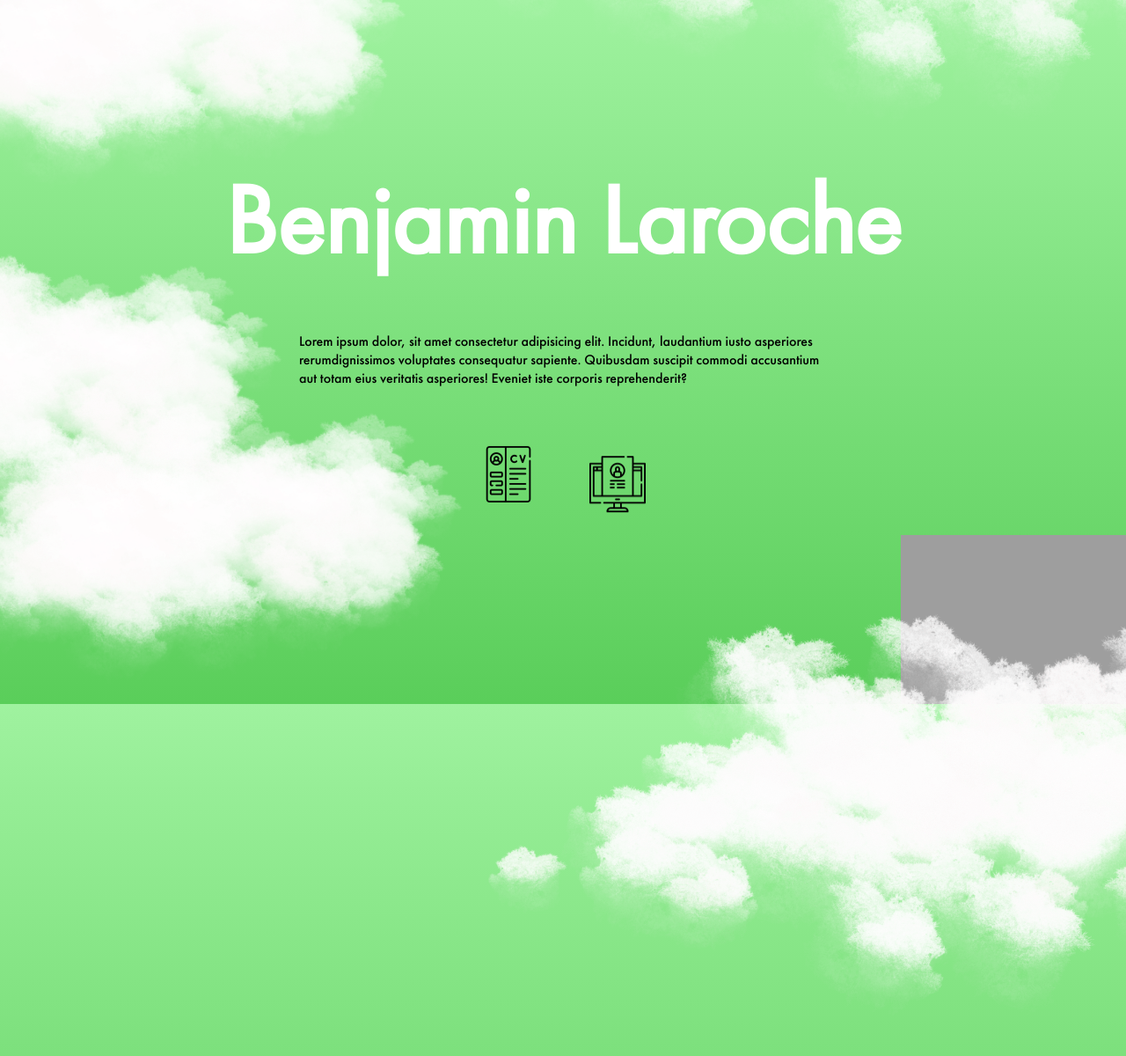
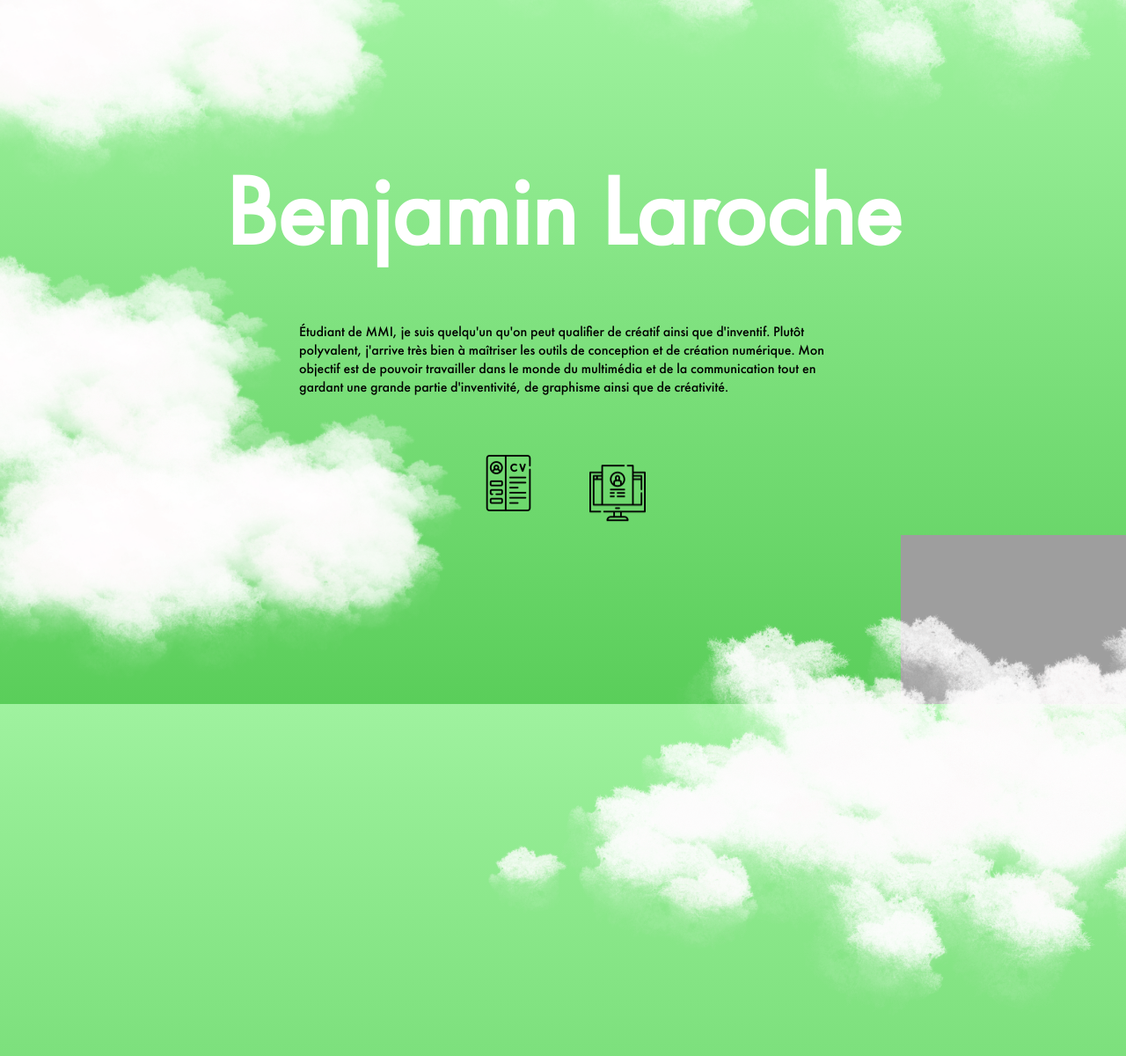
Before and after one commit to benjouilleFripouille/Futurami, a PHP site: page /Profils/B/profilB.html in a window 1280 px wide. Shown: the whole page at 88% size. Run offline with PHP 8.4, Linux system fonts and the light colour scheme; grey boxes are pictures that could not be loaded.

Commit message:
Desc B + z-index

```diff
--- a/Profils/B/profilB.html
+++ b/Profils/B/profilB.html
@@ -21,11 +21,14 @@
         <div class="page">
             <h1> Benjamin Laroche </h1>
             <div class="content">
-                <p>Lorem ipsum dolor, sit amet consectetur adipisicing elit. Incidunt, laudantium iusto asperiores rerumdignissimos voluptates consequatur sapiente. Quibusdam suscipit commodi accusantium aut totam eius veritatis asperiores! Eveniet iste corporis reprehenderit?</p>
+                <p>Étudiant de MMI, je suis quelqu'un qu'on peut qualifier de créatif ainsi que d'inventif. Plutôt
+                    polyvalent, j'arrive très bien à maîtriser les outils de conception et de création numérique. Mon
+                    objectif est de pouvoir travailler dans le monde du multimédia et de la communication tout en
+                    gardant une grande partie d'inventivité, de graphisme ainsi que de créativité.</p>
             </div>
             <div class="divlogo">
                 <a href="" target="_blank" class="logo"><img src="../../Img/logo-cv.png" alt=""></a>
-                <a href="" target="_blank" class="logo delai-1"><img src="../../Img/logo-cv-interactif.png" alt=""></a>
+                <a href="https://etudiant.u-pem.fr/~blaroc01/CV_numerique_MMI1/pagehtml/" target="_blank" class="logo delai-1"><img src="../../Img/logo-cv-interactif.png" alt=""></a>
             </div>
         </div>
 </body>
--- a/style.css
+++ b/style.css
@@ -956,6 +956,7 @@ h1.effet-shine:hover {
     /* z-index: -9999; */
     display: flex;
     flex-direction: row-reverse;
+    z-index: 30;
 }
 
 .mascotte5 {
@@ -1006,9 +1007,6 @@ h1.effet-shine:hover {
     font-size: 1.3rem;
     padding: 10px;
 }
-
-
-
 
 
 /* Formulaire */
@@ -1317,6 +1315,7 @@ form {
     visibility: hidden;
     opacity: 0;
     transition: all 0.8s ease-in-out;
+
 }
 
 .containMascotte6:hover>.infoModal6 {
```
